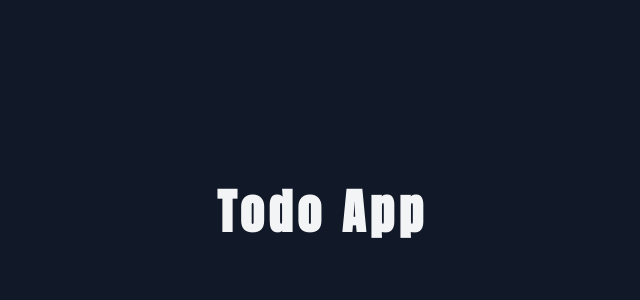
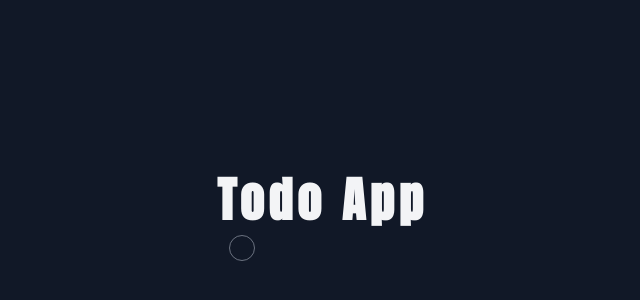
Before and after one commit to crslarez/todo-app, a React (Create React App) app: page / in a window 1280 px wide. Shown: the part 188-488 px from the top of the page, without its empty margins (135-775 px from the left). Built offline with nearby package versions, Linux system fonts and the light colour scheme.

Commit message:
Feat: t: TodoInput

```diff
--- a/src/App.js
+++ b/src/App.js
@@ -1,9 +1,11 @@
 import { Title } from "./components/Title/";
+import { TodoInput } from "./components/TodoInput";
 function App() {
   return (
     <div className="bg-gray-900 min-h-screen h-full text-gray-100 flex items-center justify-center py-20 px-5">
       <div className="container flex flex-col max-w-xl">
         <Title/>
+        <TodoInput />
 
       </div>
     </div>
--- /dev/null
+++ b/src/components/TodoInput/TodoInput.jsx
@@ -0,0 +1,14 @@
+const TodoInput = () => {
+    return (
+        <div className="mt-6 relative">
+            <div className="absolute inset-y-0 left-0 pl-3 fle flex items-center pointer-events-none">
+                <span className="border border-gray-500 border-solid p-3 rounded-full "></span>
+
+            </div>
+
+        </div>
+    )
+
+}
+
+export {TodoInput}
--- /dev/null
+++ b/src/components/TodoInput/index.js
@@ -0,0 +1 @@
+export * from './TodoInput'
```
